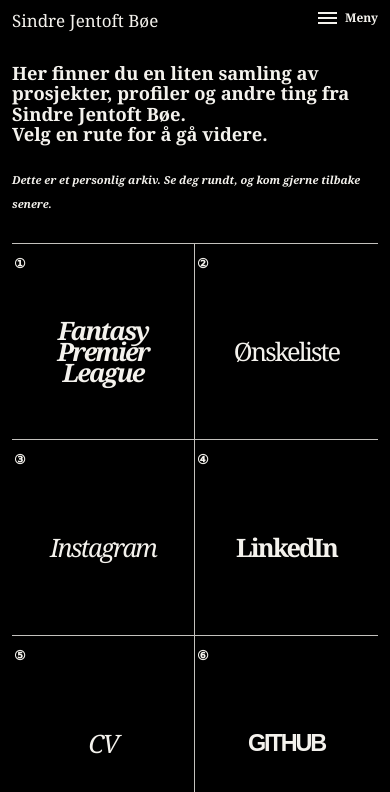
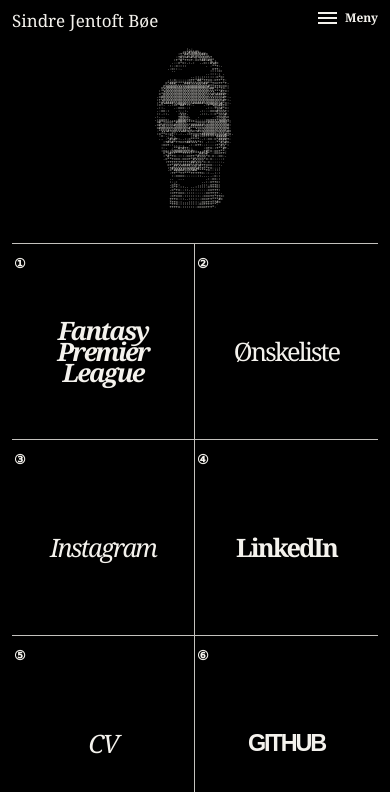
Before and after one commit to SindreJB/personal-webpage, a Next.js app: page / in a window 390 px wide. Shown: the top 792 px of the page. Built offline with nearby package versions, Linux system fonts and the light colour scheme.

Commit message:
feat(ascii-portrait): add ASCII portrait component and integrate into homepage

```diff
--- a/src/app/globals.css
+++ b/src/app/globals.css
@@ -57,22 +57,27 @@
   align-self: start;
 }
 
-.catalog-intro {
-  max-width: 760px;
-  padding-top: 0;
+/* ASCII-portrettet i headeren. Tegnbredden er 0.6em og linjehøyden 0.8em,
+   forholdet mellom dem ligger som CELL_RATIO i AsciiPortrait.tsx. */
+.catalog-portrait {
+  align-self: start;
+  justify-self: start;
+  overflow: hidden;
+  max-width: 100%;
 }
 
-.catalog-intro p {
-  font-size: clamp(18px, 1.6vw, 26px);
-  font-weight: 600;
-  line-height: 1.12;
-  margin: 0 0 21px;
-}
-
-.catalog-intro em {
-  font-size: 14px;
-  font-weight: 700;
-  line-height: 1.25;
+.catalog-portrait pre {
+  margin: 0;
+  font-family: "DM Mono", ui-monospace, SFMono-Regular, Menlo, Consolas, monospace;
+  font-size: clamp(2.2px, 0.54svh, 4.5px);
+  line-height: 0.8;
+  letter-spacing: 0;
+  white-space: pre;
+  color: var(--ink);
+  cursor: crosshair;
+  user-select: none;
+  -webkit-user-select: none;
+  touch-action: pan-y;
 }
 
 .catalog-meta {
@@ -269,18 +274,15 @@
     min-height: 0;
   }
 
-  .catalog-intro {
+  .catalog-portrait {
     grid-column: 1 / -1;
     grid-row: 2;
-    padding-top: 30px;
+    justify-self: center;
+    padding-top: 10px;
   }
 
-  .catalog-intro p {
-    font-size: clamp(17px, 4.7vw, 24px);
-  }
-
-  .catalog-intro em {
-    font-size: 11px;
+  .catalog-portrait pre {
+    font-size: clamp(1.8px, 0.42svh, 3.6px);
   }
 
   .catalog-meta {
@@ -345,8 +347,4 @@
   .catalog-tile:nth-child(n + 5) {
     border-bottom: 0;
   }
-
-  .desktop-break {
-    display: none;
-  }
 }
--- a/src/app/page.tsx
+++ b/src/app/page.tsx
@@ -1,4 +1,5 @@
 import Link from "next/link";
+import AsciiPortrait from "@/components/AsciiPortrait";
 import CatalogMenu from "@/components/CatalogMenu";
 
 type Entry = {
@@ -70,18 +71,7 @@
         <Link href="/" className="catalog-brand">
           Sindre Jentoft Bøe
         </Link>
-        <div className="catalog-intro">
-          <p>
-            Her finner du en liten samling av prosjekter, profiler
-            <br className="desktop-break" /> og andre ting fra Sindre Jentoft Bøe.
-            <br />
-            Velg en rute for å gå videre.
-          </p>
-          <em>
-            Dette er et personlig arkiv. Se deg rundt,
-            <br className="desktop-break" /> og kom gjerne tilbake senere.
-          </em>
-        </div>
+        <AsciiPortrait />
         <div className="catalog-meta">
           <CatalogMenu />
         </div>
--- /dev/null
+++ b/src/components/AsciiPortrait.tsx
@@ -0,0 +1,139 @@
+"use client";
+
+import { useEffect, useRef } from "react";
+import { PORTRAIT, RAMP } from "@/lib/ascii-portrait";
+
+// Tegn som kan dukke opp helt inntil musepekeren — litt støy gjør at effekten
+// leser som "forstyrrelse" og ikke bare som lysere piksler.
+const SCRAMBLE = "/\\|_-=+*#%@";
+
+const ROWS = PORTRAIT.length;
+const COLS = PORTRAIT[0].length;
+const BASE_TEXT = PORTRAIT.join("\n");
+
+// Tetthetsverdien bak hvert tegn, slik at vi kan flytte oss opp og ned rampen.
+const BASE: number[] = [];
+for (const row of PORTRAIT) {
+  for (const char of row) {
+    const index = RAMP.indexOf(char);
+    BASE.push(index < 0 ? 0 : index);
+  }
+}
+
+const RADIUS = 15; // hvor mange tegn ut fra pekeren bølgen når
+const CELL_RATIO = 1.35; // linjehøyde delt på tegnbredde, se .catalog-portrait
+
+export default function AsciiPortrait() {
+  const preRef = useRef<HTMLPreElement>(null);
+
+  useEffect(() => {
+    const node = preRef.current;
+    if (!node) return;
+    const pre: HTMLPreElement = node;
+
+    const reduceMotion = window.matchMedia("(prefers-reduced-motion: reduce)").matches;
+
+    let frame = 0;
+    let strength = 0; // 0 = uberørt bilde, 1 = full effekt
+    let target = 0;
+    let pointer = { col: -999, row: -999 };
+    let start = 0;
+
+    function paint(time: number) {
+      const chars: string[] = [];
+      const phase = reduceMotion ? 0 : (time - start) * 0.005;
+
+      for (let row = 0; row < ROWS; row += 1) {
+        for (let col = 0; col < COLS; col += 1) {
+          const base = BASE[row * COLS + col];
+
+          if (strength < 0.002) {
+            chars.push(RAMP[base]);
+            continue;
+          }
+
+          const dx = col - pointer.col;
+          const dy = (row - pointer.row) * CELL_RATIO;
+          const distance = Math.sqrt(dx * dx + dy * dy);
+          const influence = Math.max(0, 1 - distance / RADIUS);
+
+          if (influence <= 0) {
+            chars.push(RAMP[base]);
+            continue;
+          }
+
+          const wave = Math.sin(distance * 0.8 - phase);
+          const shift = strength * influence * (2.8 * wave + 1.6 * influence);
+          // Tomme felt får bare så vidt lov til å tennes, ellers mister
+          // silhuetten formen sin.
+          const ceiling = base === 0 ? 2 : RAMP.length - 1;
+          let next = Math.round(base + shift);
+          if (next < 0) next = 0;
+          if (next > ceiling) next = ceiling;
+
+          if (influence > 0.72 && Math.random() < 0.1 * strength) {
+            chars.push(SCRAMBLE[(Math.random() * SCRAMBLE.length) | 0]);
+          } else {
+            chars.push(RAMP[next]);
+          }
+        }
+        if (row < ROWS - 1) chars.push("\n");
+      }
+
+      pre.textContent = chars.join("");
+    }
+
+    function tick(time: number) {
+      if (!start) start = time;
+      strength += (target - strength) * 0.12;
+      paint(time);
+
+      if (target > 0 || strength > 0.002) {
+        frame = requestAnimationFrame(tick);
+      } else {
+        frame = 0;
+        strength = 0;
+        pre.textContent = BASE_TEXT;
+      }
+    }
+
+    function ensureLoop() {
+      if (!frame) frame = requestAnimationFrame(tick);
+    }
+
+    function onPointerMove(event: PointerEvent) {
+      const rect = pre.getBoundingClientRect();
+      if (!rect.width || !rect.height) return;
+      pointer = {
+        col: ((event.clientX - rect.left) / rect.width) * COLS,
+        row: ((event.clientY - rect.top) / rect.height) * ROWS,
+      };
+      target = 1;
+      ensureLoop();
+    }
+
+    function onPointerLeave() {
+      target = 0;
+      ensureLoop();
+    }
+
+    pre.addEventListener("pointermove", onPointerMove);
+    pre.addEventListener("pointerleave", onPointerLeave);
+    pre.addEventListener("pointercancel", onPointerLeave);
+
+    return () => {
+      pre.removeEventListener("pointermove", onPointerMove);
+      pre.removeEventListener("pointerleave", onPointerLeave);
+      pre.removeEventListener("pointercancel", onPointerLeave);
+      if (frame) cancelAnimationFrame(frame);
+    };
+  }, []);
+
+  return (
+    <div className="catalog-portrait" role="img" aria-label="ASCII-portrett av Sindre Jentoft Bøe">
+      <pre ref={preRef} aria-hidden="true">
+        {BASE_TEXT}
+      </pre>
+    </div>
+  );
+}
--- /dev/null
+++ b/src/lib/ascii-portrait.ts
@@ -0,0 +1,63 @@
+// ASCII-portrett generert fra fotografiet i headeren. Hver rad er like lang,
+// og hvert tegn er en tetthetsverdi fra RAMP (fra tomt til tettest).
+export const RAMP = " .:-=+*#%@";
+
+export const PORTRAIT: string[] = [
+  "                           :.-                                ",
+  "                         :=*#%%@%-                            ",
+  "                       :+*##%@@@@@##=                         ",
+  "                      -+#%%#%#%@%@@@@%+                       ",
+  "                     :+*#*++=+-==+##=#@*.                     ",
+  "                    .--=*=:.:.:  ..=::#%#=                    ",
+  "                   :--=::::         . -**+-.                  ",
+  "                  .-=::-.              =++-                   ",
+  "                    ..                ::::=:                  ",
+  "                                    ..:::-: .                 ",
+  "                             ..::-::::::-=*=:                 ",
+  "                  .:-=------=++*##*++==-=++*+-                ",
+  "                 =*###****###%%%@@%##**+==++*+.               ",
+  "                +%@@@@%%%%%@@@@@@@@@%#**+++===:               ",
+  "               =%@@@@@@@@@@@@@@@@@@@@%##*+*+=-:               ",
+  "              :*%@@@@@@@@@@@@@@@@@@@@%%%***#+=:               ",
+  "              =*@@@@@@@@@@@@@@@@@@@@%%%#%####+-               ",
+  "             .=#@@@@@@@@@@@@@@@@@@@@@%%%%%%%#+-.              ",
+  "             :+%@@@@@@@@@@@@@@@@@@@@@@@@@@@%#+:.              ",
+  "             :*@%####%%@@@@%%%#####%@@@@@%%#*=:.              ",
+  "             :=:. ..:=+*##*++-.    .-+*%@%##+=-               ",
+  "             .::.    .-===--:       .::-+%%#*=:               ",
+  "             .-==-:   .:--:.     .:---===#%%%+:               ",
+  "             ::.::.    :%%+.     .:::.:-=*%%%#-               ",
+  "            .:...      +@@%=.   .      .-+%%@%=               ",
+  "            .:====:...-@@@@*+-.:----==+++*%@@%+.              ",
+  "             =#*+===+*#@@@%****+====+#@@@@@@@@*:              ",
+  "            .=#%@%%%%#@@@@@%*######%@@@@@@@@@@#:              ",
+  "             =#@@@@@%@@@@@@%#**%%%%@@@@@@@@@@@#-              ",
+  "             -*%%%#+@@%%%##%@%=+#%%@@@@@@%@@@%#=              ",
+  "             :=**=:=+::.:..:=+===+######%%%%%#*=.             ",
+  "              -=-.-*+.       :+#+:=+++++*#####*-              ",
+  "              .. -*#%#+:..:-=****-.:-==-=*####+-              ",
+  "                :+#%#*++==+##%%%*+: .:---**#%#=.              ",
+  "               :==+-:.....  .:-=++--:---:+*#%*:               ",
+  "               :-.  -**#+#++--     -=+=-:+**#+.               ",
+  "               :==::%@@@@@@@%#=:..-+#*=-==+**-                ",
+  "                =*%#++***+++++***##%#*--===++:                ",
+  "                :*#*+=-:::-==++*#%%%*=-=--==-.                ",
+  "                .=**+===-===+*#%%%%*=-=-----:                 ",
+  "                 :+++++++++++##%%%*=-=------.                 ",
+  "                  =+*##%%####%%@%#++===---:.                  ",
+  "                  :+#%%%%%%%@@@%#*+**+=---:                   ",
+  "                  .=*#####%%%%##****+=--:::                   ",
+  "                   -++**++***+++++=--:..:-:                   ",
+  "                    :-====------::.....-=-:                   ",
+  "                   ..  ...          .:-==-:                   ",
+  "                   :--:           ..:-=++=:                   ",
+  "                   .=*+:        ..:::-=++=:                   ",
+  "                   .=*+-::.. ..:::::-=+++=:                   ",
+  "                   .=*+=--::.:::-----==+++:                   ",
+  "                   :=++===-::::-----==++++-.                  ",
+  "                   -=+===-:::::::--===++*++=:                 ",
+  "                   +++=-::..::::--===++***#=                  ",
+  "                   *++=-:...::::--==+++**#=                   ",
+  "                   *++=-::::::::-==++++**-                    ",
+  "                   ++++=-::::::-====+++*-                     ",
+];
```
